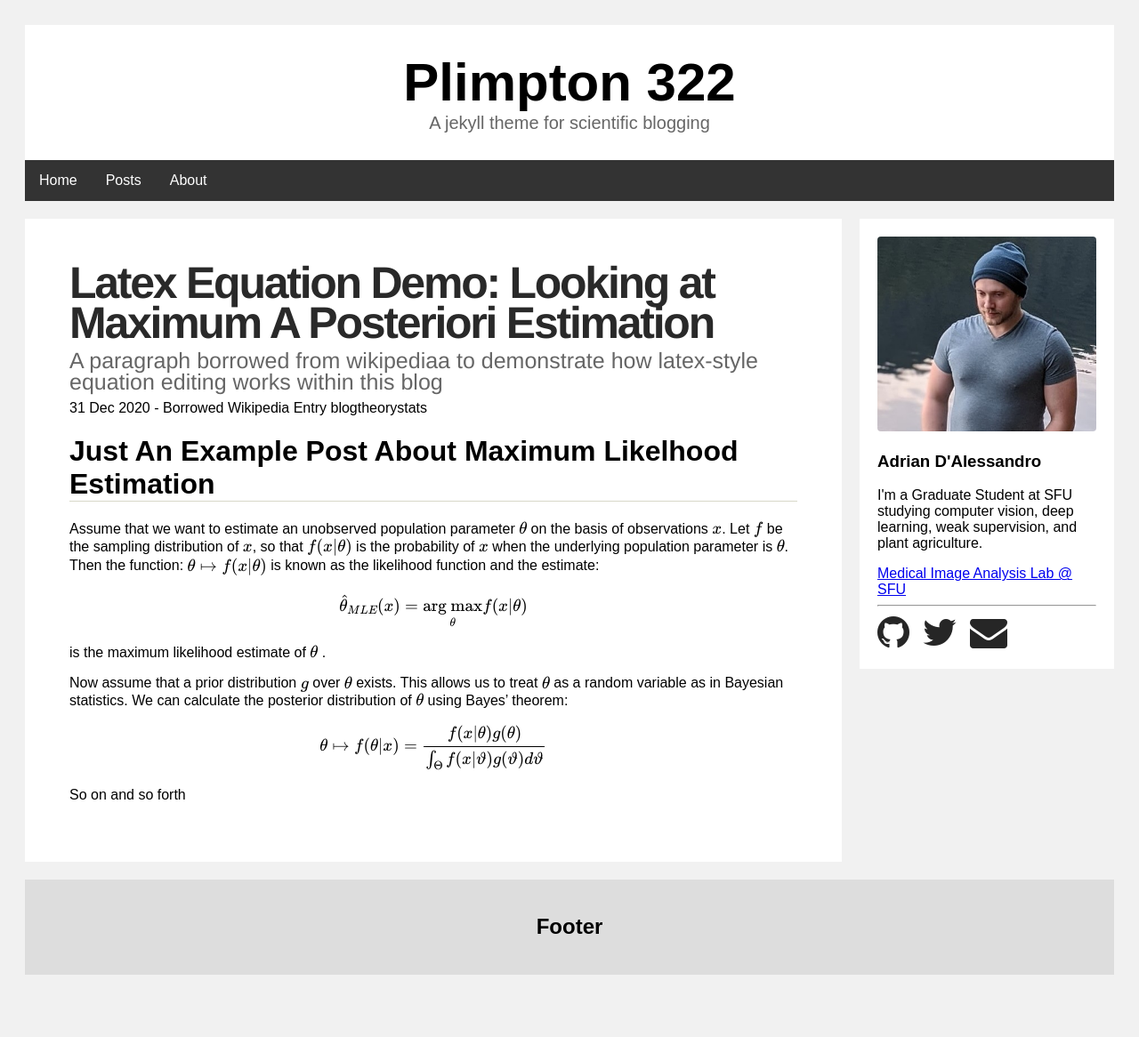
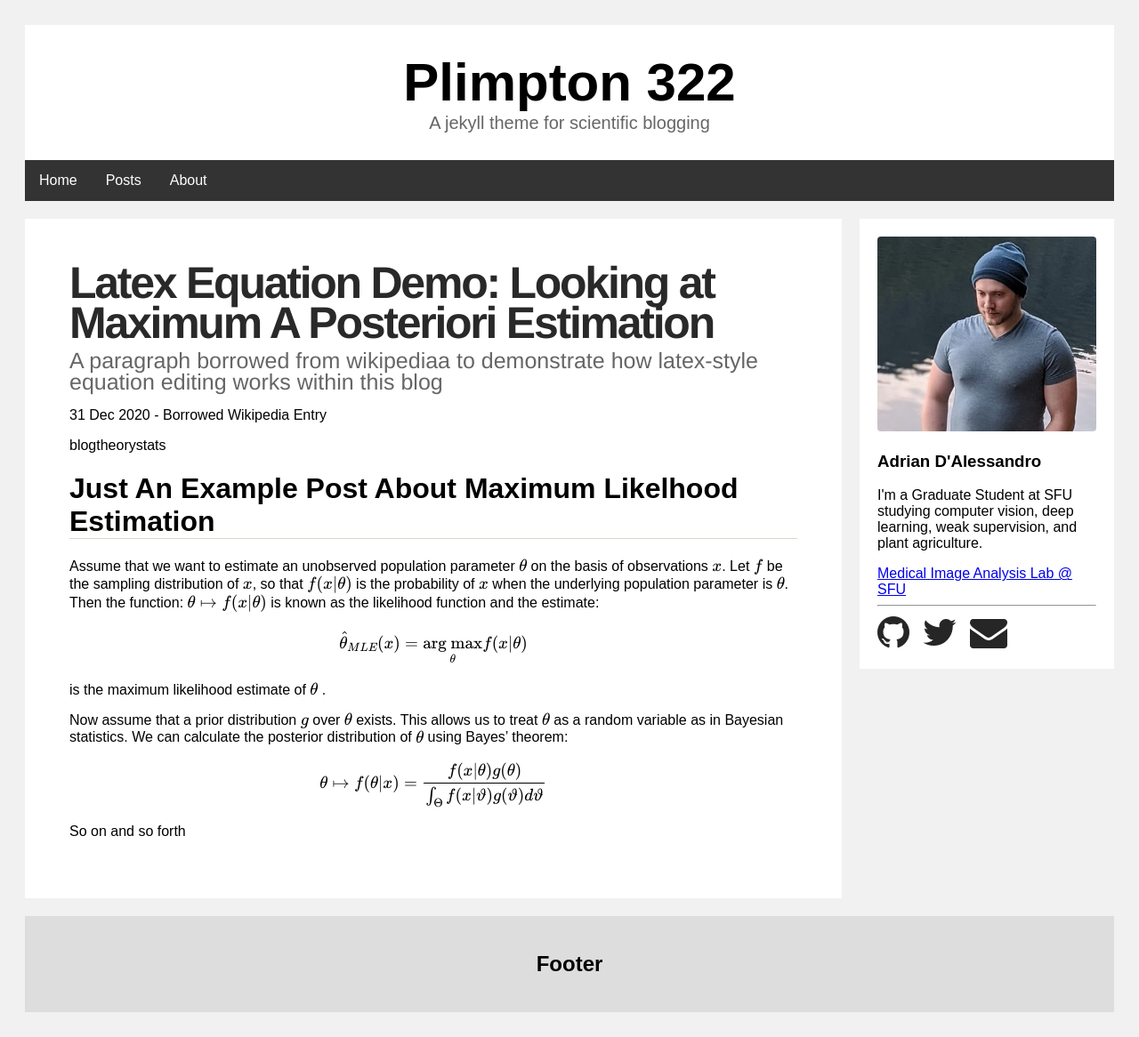
Before and after one commit to adrian-dalessandro/Plimpton322, a Jekyll site: the page built from _posts/2020-12-31-example-latex-math.md, in a window 1280 px wide. Shown: the whole page at 89% size. Built offline with Jekyll 4.4.1, drawn with Linux system fonts in a browser that asks for light colours; formulas are drawn with MathJax 3; before the commit the page ends 1124 px from its top, so only the background shows below that.

Commit message:
Update post.html

```diff
--- a/_layouts/post.html
+++ b/_layouts/post.html
@@ -16,8 +16,10 @@
       <div class="post-header">
         <h1><b>{{ page.title }}</b></h1>
         <p> {{page.tagline}} </p>
-        <span>{{ page.date | date_to_string }} - {{ page.author }}</span>
-        <span>{{ page.tags }}</span>
+      </div>
+      <div class="post-info">
+        <p>{{ page.date | date_to_string }} - {{ page.author }}</p>
+        <p>{{ page.tags }}</p>
       </div>
       <div class="post-body">
         {{ content }}
```
